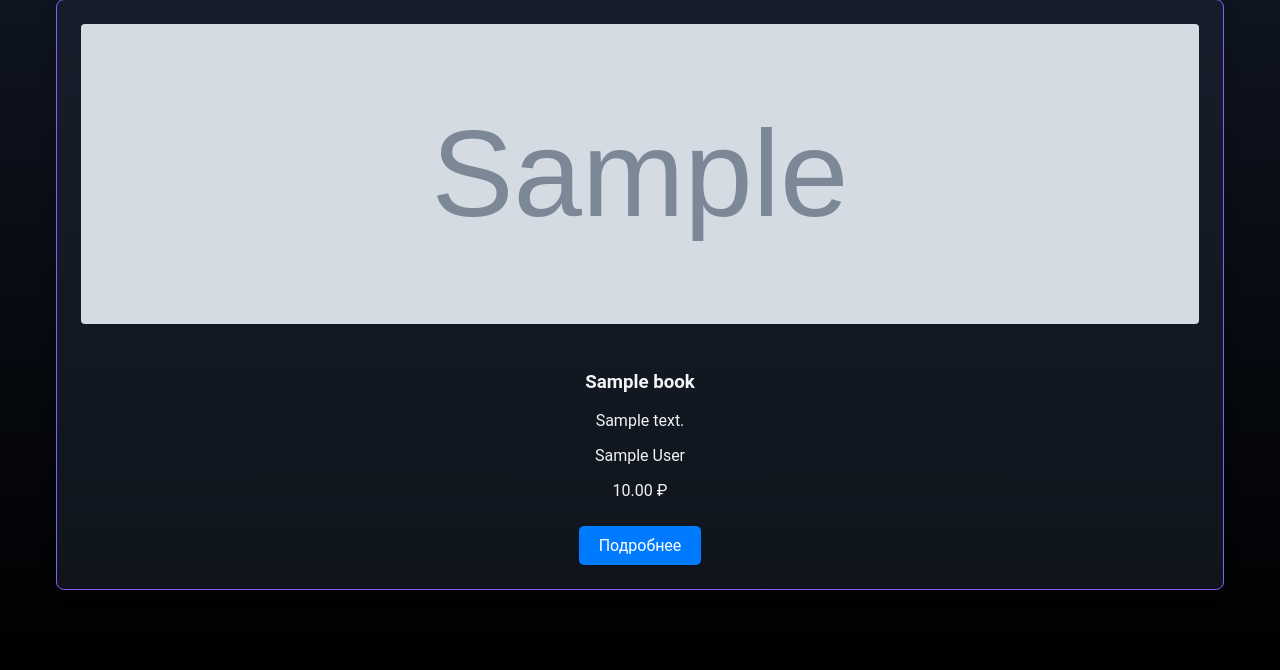
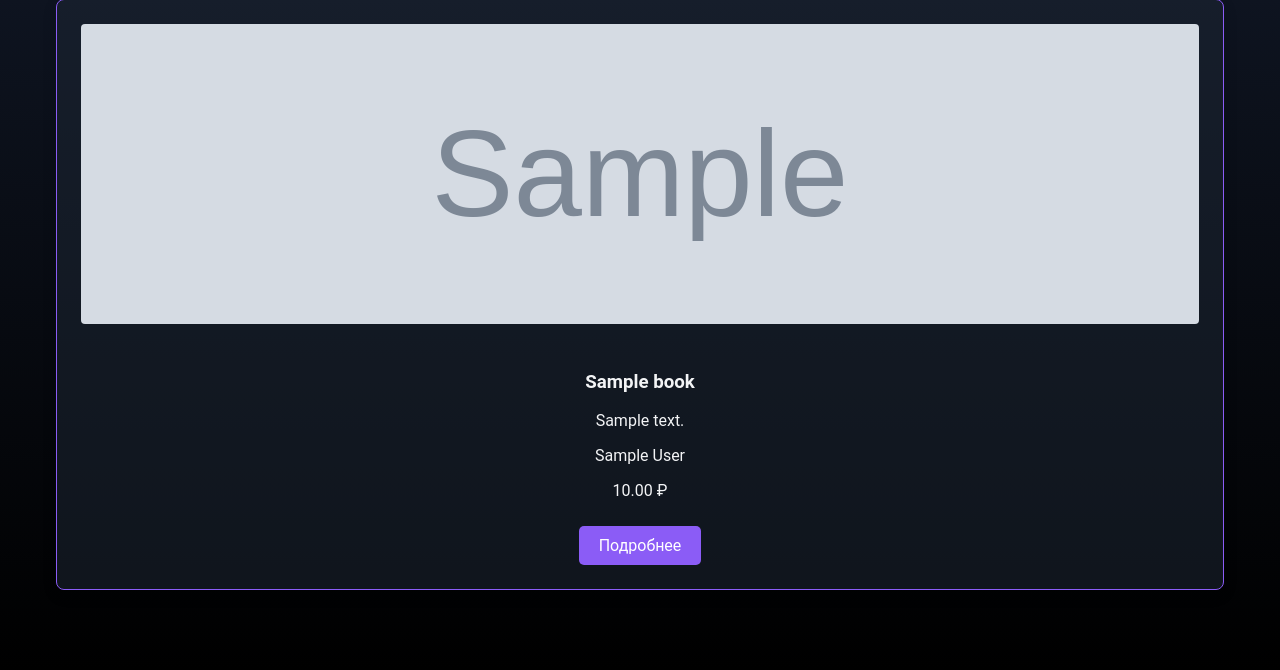
Before and after one commit to Salamandr-3/booksite_project, a Django app: page /catalog/ in a window 1280 px wide. Shown: the part 145-815 px from the top of the page. Run offline with Django 4.2, Linux system fonts and the light colour scheme; tables that the repository leaves empty hold one stand-in row (values such as "Sample post"); grey boxes marked "Sample" are stand-in pictures; some web fonts are replaced.

Commit message:
Assistant checkpoint: Update button color to match theme
Assistant generated file changes:
- books/static/books/css/style.css: Update button color to match theme

---

User prompt:

Почему теперь цвет синий, а не фиолетовый, как везде?

Replit-Commit-Author: Assistant
Replit-Commit-Session-Id: 3aa33750-265f-4587-b0fb-52142cc1591e

```diff
--- a/books/static/books/css/style.css
+++ b/books/static/books/css/style.css
@@ -180,7 +180,7 @@ main {
 .btn {
     display: inline-block;
     padding: 10px 20px;
-    background-color: #007bff;
+    background-color: var(--primary-color);
     color: white;
     text-decoration: none;
     border-radius: 5px;
@@ -188,7 +188,7 @@ main {
 }
 
 .btn:hover {
-    background-color: #0056b3;
+    background-color: #7C3AED;
 }
 
 /* Списки */
```
